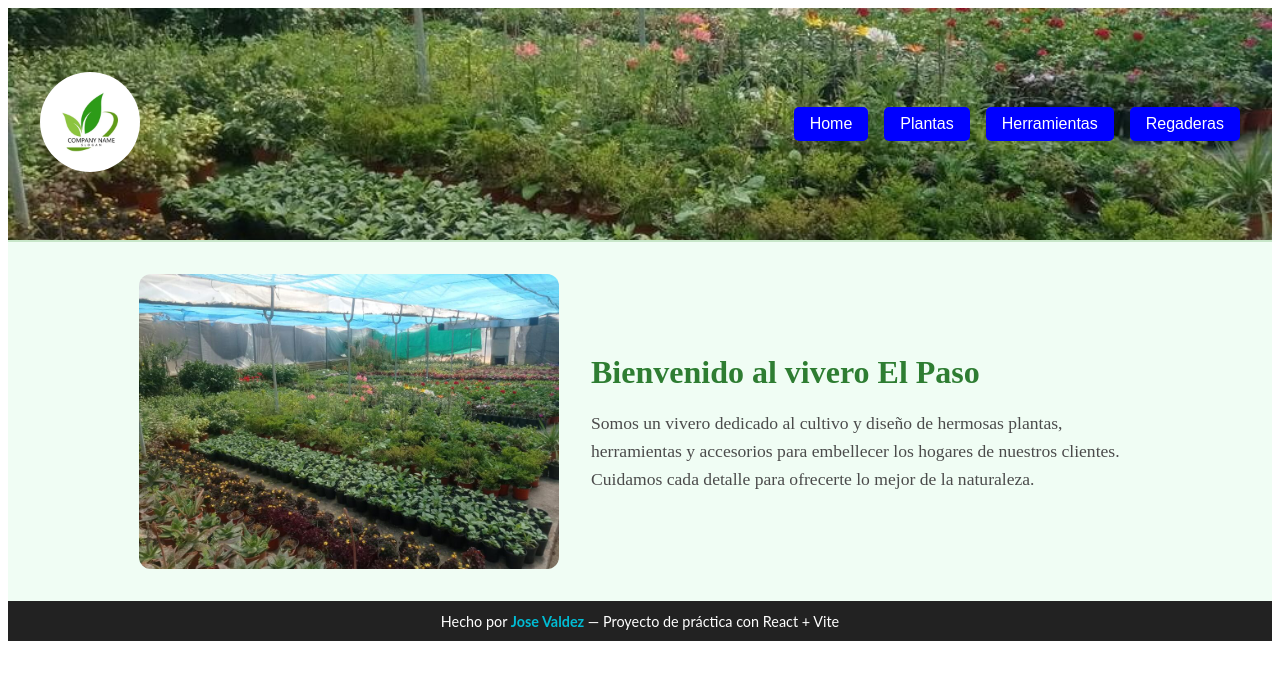
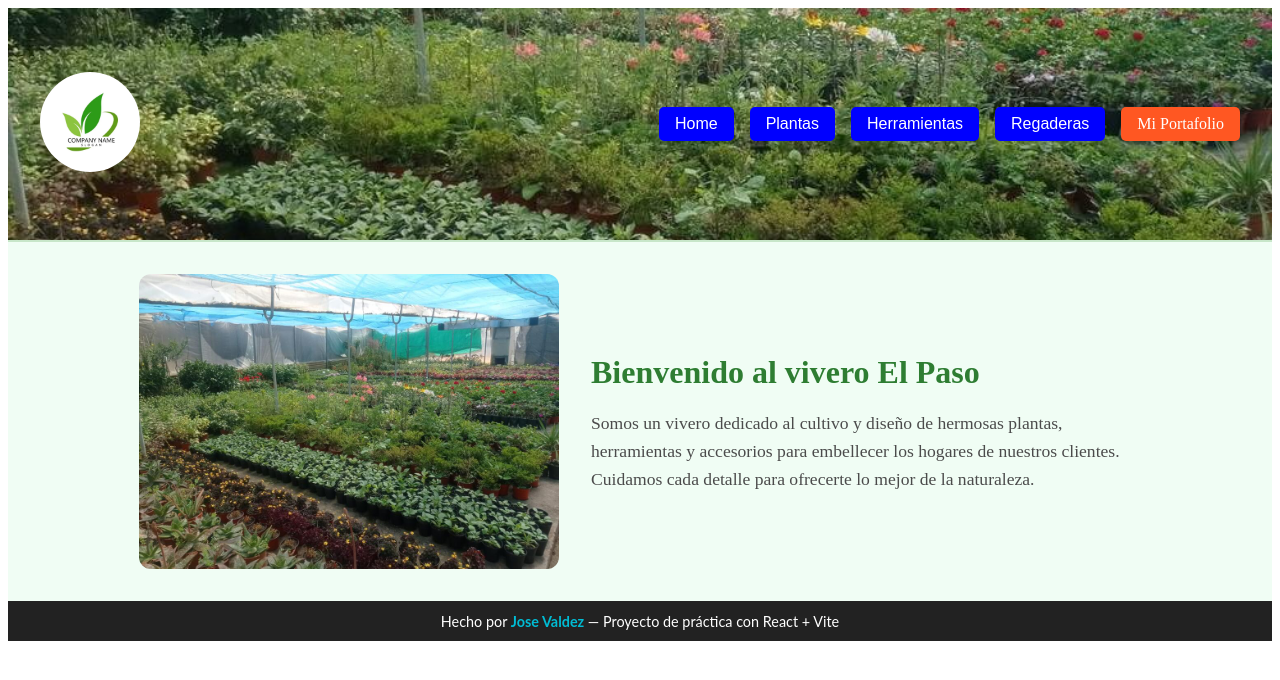
Before and after one commit to valdez-jose/vivero-el-paso, a React (Vite) app: page / in a window 1280 px wide. Shown: the top 680 px of the page. Built offline with nearby package versions, Linux system fonts and the light colour scheme.

Commit message:
Agregamos un nuevo boton con enlace en nav

```diff
--- a/src/components/Header.jsx
+++ b/src/components/Header.jsx
@@ -21,10 +21,22 @@ const Header = ({ onCategoriaSeleccionada }) => {
       </button>
 
       <nav className={`navegacion ${menuAbierto ? "activo" : ""}`}>
+
         <button onClick={() => { onCategoriaSeleccionada(null); setMenuAbierto(false); }}>Home</button>
         <button onClick={() => { onCategoriaSeleccionada("plantas"); setMenuAbierto(false); }}>Plantas</button>
         <button onClick={() => { onCategoriaSeleccionada("herramientas"); setMenuAbierto(false); }}>Herramientas</button>
         <button onClick={() => { onCategoriaSeleccionada("regaderas"); setMenuAbierto(false); }}>Regaderas</button>
+
+        {/* Enlace al portafolio */}
+        <a
+          href="https://valdez-jose.github.io/mi-portafolio/"
+          target="_blank"
+          rel="noopener noreferrer"
+          className="boton-portafolio"
+          onClick={() => setMenuAbierto(false)}
+        >
+          Mi Portafolio
+        </a>
       </nav>
     </header>
   );
--- a/src/estilo/Header.css
+++ b/src/estilo/Header.css
@@ -20,20 +20,35 @@
 .navegacion {
   display: flex;
   gap: 1rem;
+  align-items: center; /* Para que el botón y los enlaces se alineen */
+}
+
+.navegacion button, .boton-portafolio {
+  padding: 0.5rem 1rem;
+  font-size: 1rem;
+  border: none;
+  border-radius: 5px;
+  cursor: pointer;
+  text-decoration: none;
+  display: inline-block;
 }
 
 .navegacion button {
-  padding: 0.5rem 1rem;
-  font-size: 1rem;
   background-color: blue;
   color: white;
-  border: none;
-  border-radius: 5px;
-  cursor: pointer;
+}
+
+.navegacion .boton-portafolio {
+  background-color: #ff5722; /* Color naranja para destacar */
+  color: white;
 }
 
 .navegacion button:hover {
   background-color: #45a049;
+}
+
+.navegacion .boton-portafolio:hover {
+  background-color: #e64a19;
 }
 
 /* Botón hamburguesa oculto en desktop */
@@ -46,10 +61,10 @@
   cursor: pointer;
 }
 
-/* ====== RESPONSIVE ====== */
+/* ====== RESPONSIVE (Móvil) ====== */
 @media (max-width: 768px) {
   .header {
-    height: auto; /* Deja que el contenido defina el alto en móvil */
+    height: auto;
     min-height: 100px;
     padding: 1rem;
   }
@@ -62,16 +77,23 @@
     display: none;
     flex-direction: column;
     position: absolute;
-    top: 100%; /* 👈 IMPORTANTE: Esto lo pega justo debajo del header, sea cual sea su alto */
+    top: 100%;
     left: 0;
-    background: rgba(0, 0, 0, 0.95); /* Un poco más opaco para que no se trasluzca el fondo */
+    background: rgba(0, 0, 0, 0.95);
     width: 100%;
     padding: 1rem 0;
-    gap: 10px;
+    gap: 15px;
     z-index: 999;
   }
 
   .navegacion.activo {
     display: flex;
   }
+
+  /* Ajuste del botón portafolio en móvil */
+  .navegacion .boton-portafolio {
+    width: 80%;
+    margin: 0 auto;
+    text-align: center;
+  }
 }
```
